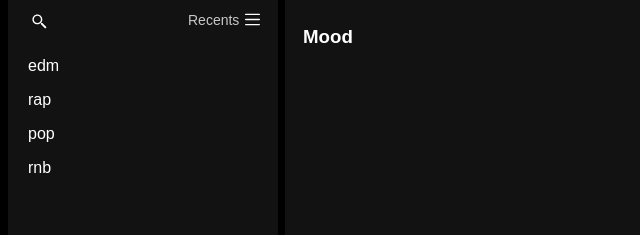
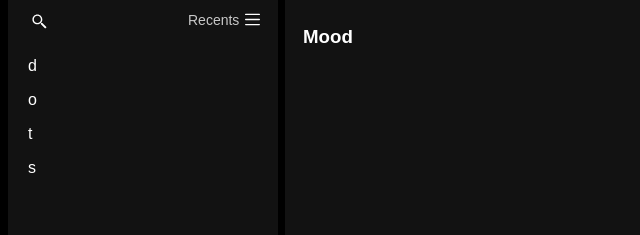
Before and after one commit to jnncode/Spotify_Web_Player, an Electron app: page Spotify/index.html in a window 800 px wide. Shown: the part 271-506 px from the top of the page, 0-640 px from the left. Drawn offline with Linux system fonts and the light colour scheme.

Commit message:
Update index.html

```diff
--- a/Spotify/index.html
+++ b/Spotify/index.html
@@ -22,10 +22,10 @@
                 <div class="bubble">Playlists</div>
                 <span id="recents-text">Recents</span><span><image src="src/assets/icons/recents.svg" id="list" alt="list"/></span><span><image src="src/assets/icons/bubble-search.svg" id="bubble-search" alt="search" /></span>
                 <div class="playlist-list">
-                    <div class="playlist-item">edm</div>
-                    <div class="playlist-item">rap</div>
-                    <div class="playlist-item">pop</div>
-                    <div class="playlist-item">rnb</div>
+                    <div class="playlist-item">d</div>
+                    <div class="playlist-item">o</div>
+                    <div class="playlist-item">t</div>
+                    <div class="playlist-item">s</div>
                 </div>
             </div>
         </div>
@@ -34,9 +34,9 @@
             <!--Arrows, Install App Option, Bell, and Account Icon-->
             <div class="playlist-grid">
                 <div class="playlist-block"><span><image src="src/assets/images/nothing_was_the_same.jpg" class="cover" alt="Drake" /><span class="cover-text">Nothin Was The Same</span></span></div>
-                <div class="playlist-block"><span><image src="src/assets/images/graduation.jpg" class="cover" alt="Kanye West" /><span class="cover-text">Kanye West</span></span></div>
+                <div class="playlist-block"><span><image src="src/assets/images/good_kid.jpg" class="cover" alt="Kendrick Lamar" /><span class="cover-text">Good Kid</span></span></div>
                 <div class="playlist-block"><span><image src="src/assets/images/watch_the_throne.jpg" class="cover" alt="Jay-Z" /><span class="cover-text">Watch The Throne</span></span></div>
-                <div class="playlist-block"><span><image src="src/assets/images/sweet_sexy_savage.jpg" class="cover" alt="Kehlani" /><span class="cover-text">rnb</span></span></div>
+                <div class="playlist-block"><span><image src="src/assets/images/kod.jpg" class="cover" alt="J. Cole" /><span class="cover-text">KOD</span></span></div>
             </div>
             <div class="suggestions">
                 <h3 id="playlist-type">Mood</h3>
```
